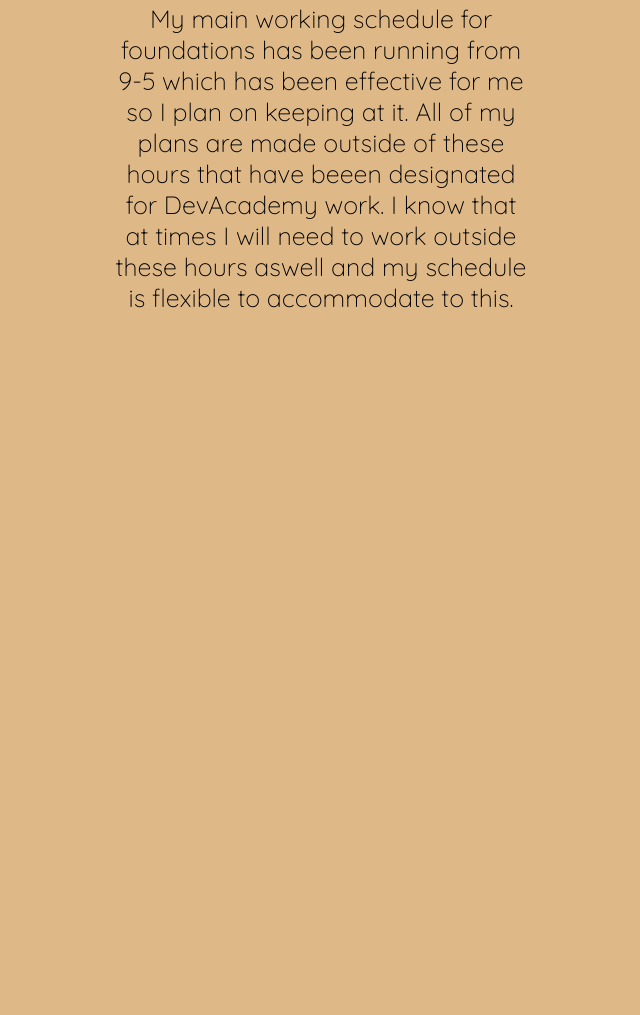
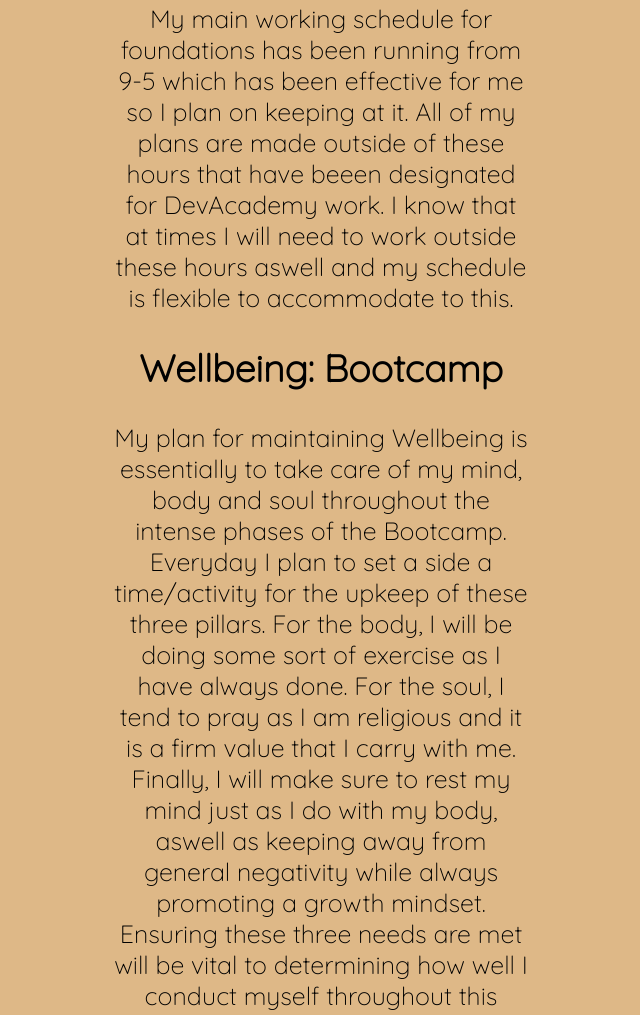
Before and after one commit to maycon-assis/maycon-assis.github.io, a plain HTML site: page blog/learning-plan.html in a window 1280 px wide. Shown: the part 7283-8298 px from the top of the page, without its empty margins (319-959 px from the left). Before the commit the page ends 7596 px from the top, so only its background shows below. Drawn offline with Linux system fonts and the light colour scheme.

Commit message:
add wellbeing plan

```diff
--- a/blog/learning-plan.html
+++ b/blog/learning-plan.html
@@ -171,6 +171,26 @@
         DevAcademy work. I know that at times I will need to work outside these hours aswell and my schedule is
         flexible to accommodate to this.
       </p>
+      <h2>
+        Wellbeing: Bootcamp
+      </h2>
+      <p>
+        My plan for maintaining Wellbeing is essentially to take care of my mind, body and soul throughout the intense
+        phases
+        of the Bootcamp. Everyday I plan to set a side a time/activity for the upkeep of these three pillars.
+        For the
+        body, I will
+        be doing some sort of exercise as I have always done. For the soul, I tend to pray as I am religious and it is a
+        firm value
+        that I carry with me. Finally, I will make sure to rest my mind just as I do with my body, aswell
+        as keeping
+        away from general negativity while always promoting a growth mindset. Ensuring these three needs are met will be
+        vital to determining how well I conduct myself throughout this experience. I would also like to get
+        adequate rest every
+        night
+        and give my body and mind the fuel it needs with proper nutrition. Ultimately, I want to have high standards,
+        but I also want to ensure that I'm always being kind and positive to myself.
+      </p>
 
     </div>
 
```
